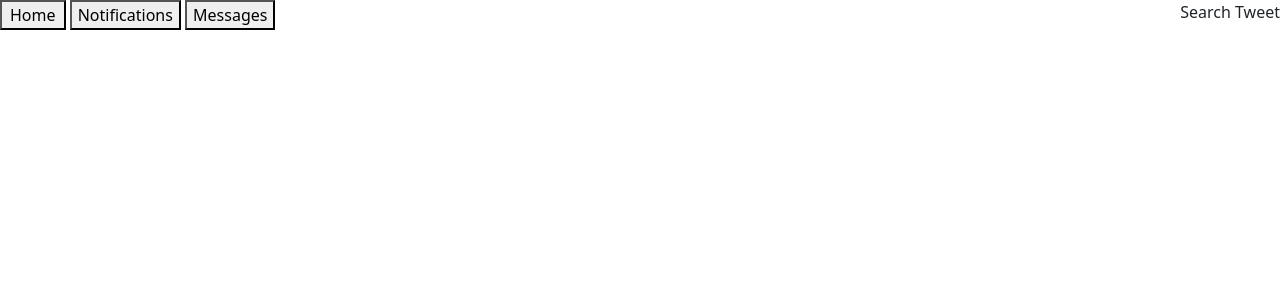
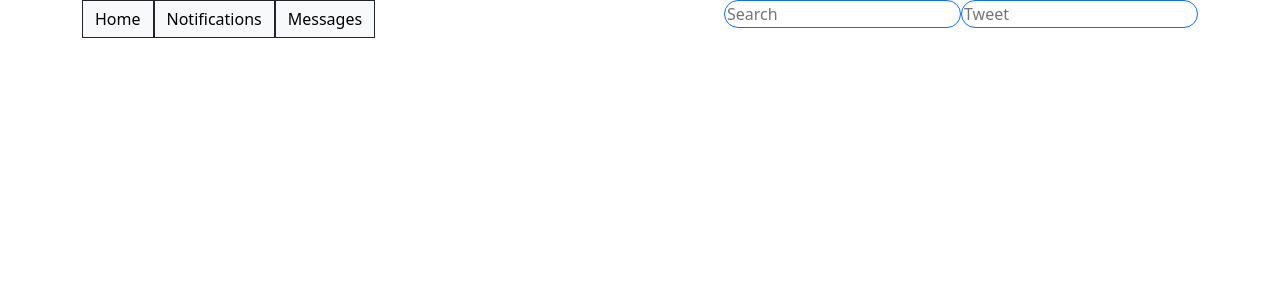
Before and after one commit to kiernan2/Social-Media-Clone, a React (Create React App) app: page / in a window 1280 px wide. Shown: the top 300 px of the page. Built offline with nearby package versions, Linux system fonts and the light colour scheme.

Commit message:
Header quality improvement

```diff
--- a/src/components/Header.js
+++ b/src/components/Header.js
@@ -2,13 +2,16 @@ import React from "react";
 
 function Header(){
   return (
-    <header>
+    <header class="container">
       <div class="row">
-        <div class="col-6">
-          <button className="px-2">Home</button>  <button>Notifications</button>  <button>Messages</button>
+        <div class="col">
+          <button class="rounded-0 border border-dark btn btn-light">Home</button>
+          <button class="rounded-0 border border-dark btn btn-light">Notifications</button>
+          <button class="rounded-0 border border-dark btn btn-light">Messages</button>
         </div>
-        <div className="col-6 text-end">
-          Search Tweet
+        <div className="col text-end">
+          <input class="rounded-pill border border-primary" type="text" placeholder="Search" aria-label="Search"/>
+          <input class="rounded-pill border border-primary" type="text" placeholder="Tweet" aria-label="Tweet"/>
         </div>
       </div>
     </header>
```
